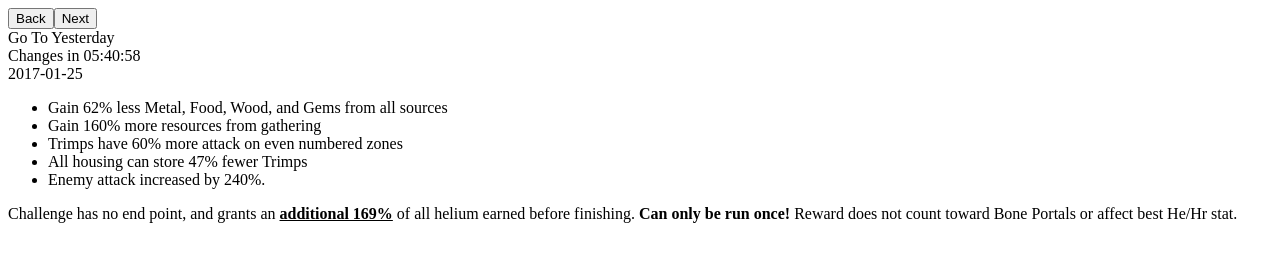
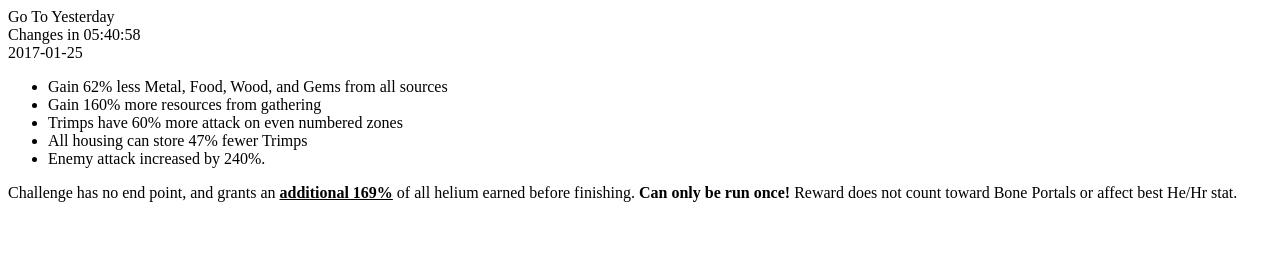
Before and after one commit to Benthem/benthem.github.io, a plain HTML site: page index.html in a window 1280 px wide. Drawn offline with nearby package versions, Linux system fonts and the light colour scheme.

Commit message:
No preview though

```diff
--- a/index.html
+++ b/index.html
@@ -4,7 +4,7 @@
 		<script src="daily.js"></script>
 	</head>
 	<body>
-		<button class="prev">Back</button><button class="next">Next</button>
+		<!--<button class="prev">Back</button><button class="next">Next</button>-->
 		<div class="descr"></div>
 	</body>
 </html>
```
